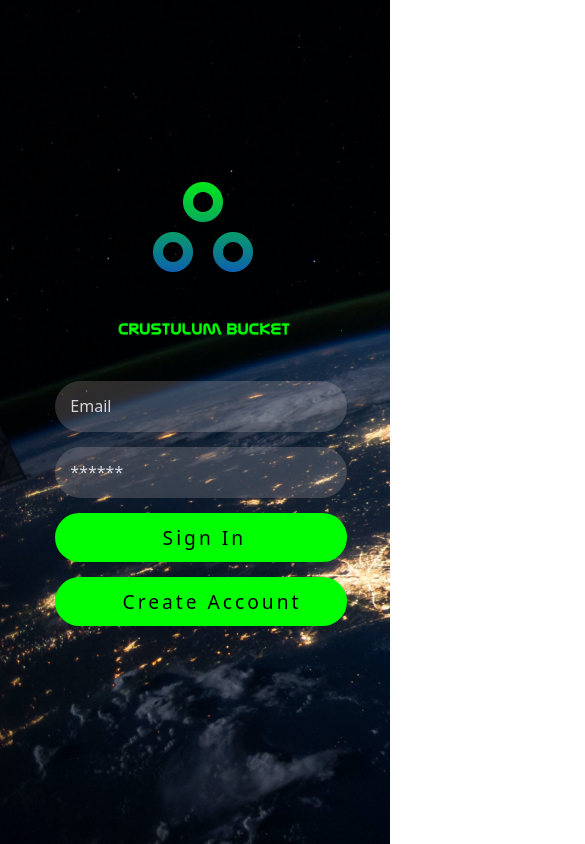
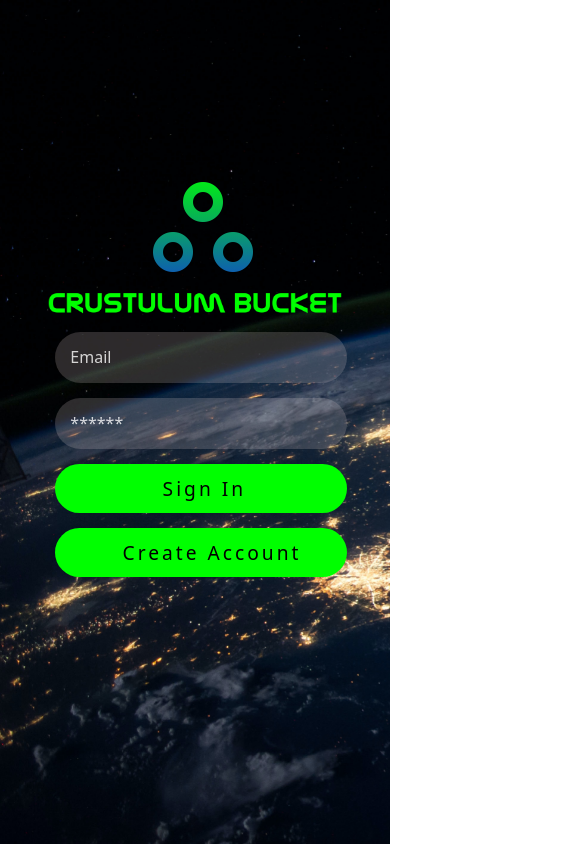
Before and after one commit to rrrbbbsss/Crustulum-Bucket, a React (Create React App) app in the folder client/: page / in a window 390 px wide. Shown: the top 844 px of the page, 585 px wide, since content can reach past the window. Built offline with nearby package versions, Linux system fonts and the light colour scheme; no server answers.

Commit message:
Fixed Login logo

```diff
--- a/client/src/App.css
+++ b/client/src/App.css
@@ -23,6 +23,14 @@
 
 .loading {
   transform: scale(7);
+}
+
+.logo2 {
+  display: block;
+  margin-left: auto;
+  margin-right: auto;
+  padding: 0;
+  width: 60%;
 }
 
 /* On mouse-over, add a deeper shadow */
@@ -428,6 +436,14 @@
   }
 }
 
+@media screen and (max-width: 800px) {
+  .logo2 {
+    padding-left: 0;
+    width: 100%;
+  }
+
+}
+
 
 @media screen and (max-width: 700px) {
   .button {
@@ -436,6 +452,10 @@
 
   .Sign-up {
     text-indent: 60px;
+  }
+
+  .logo2 {
+    transform: scale(.75);
   }
 }
 
@@ -506,7 +526,7 @@
   }
 
   .logo2 {
-    margin-left: -223px;
+    transform: scale(.75);
   }
 
 }
@@ -541,9 +561,7 @@
     margin-left: 20%;
   }
 
-  .logo2 {
-    margin-left: 20%;
-  }
+
 }
 
 @media screen and (max-width: 300px) {
```
